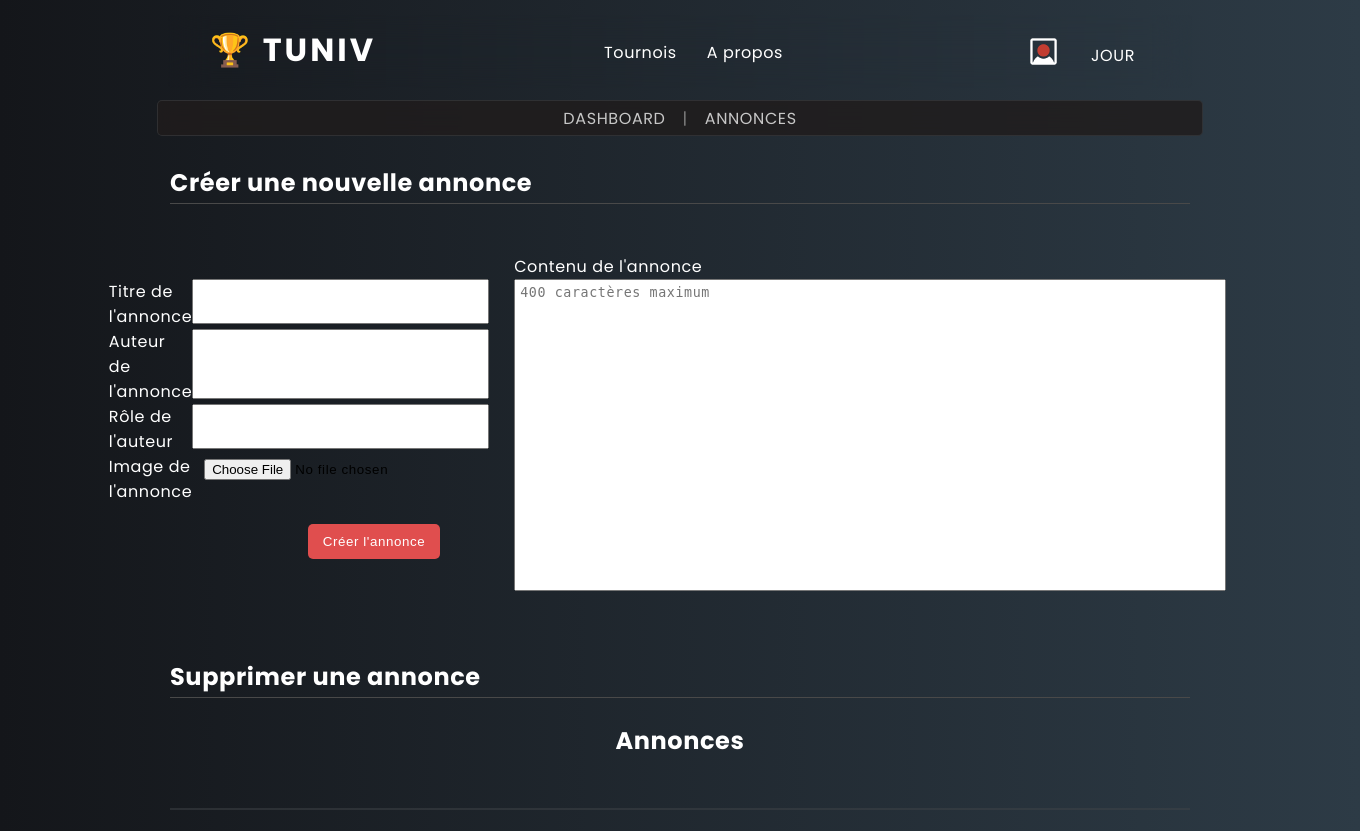
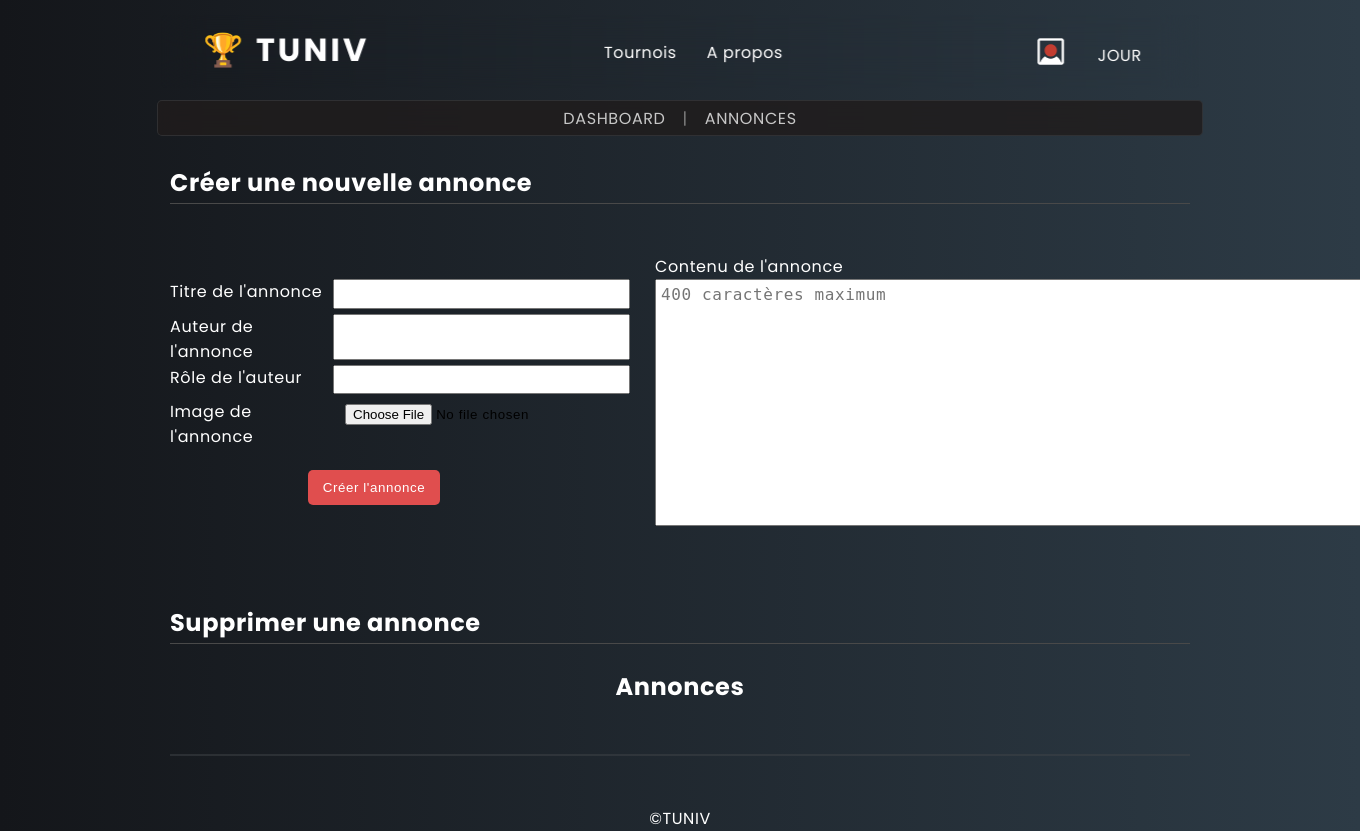
Before and after one commit to KaazDW/A2S3-SAE-TUNIV, a PHP site: page /pages/dashboard/form-annonce.php in a window 1360 px wide. Shown: the top 831 px of the page. Run offline with PHP 8.4, Linux system fonts and the light colour scheme; the visitor is signed in with stand-in values (Sample User, id 1); data that the repository does not hold is empty.

Commit message:
css change

```diff
--- a/assets/css/style.css
+++ b/assets/css/style.css
@@ -74,7 +74,7 @@
     display: flex;
     justify-content: space-between;
     align-items: center;
-    width: 75vw;
+    width: 76vw;
     padding: 7px 0px;
     padding-bottom: 10px;
     min-width: 590px;
@@ -84,7 +84,7 @@
 }
 main{
     margin-top: 150px;
-    animation: openPage 2s;
+    /* animation: openPage 2s; */
 }
 @keyframes openPage {
     from{
@@ -145,9 +145,6 @@
 }
 .scroll-style{
     border: 2px solid var(--color-border);
-    /* background-color: var(--color-body-background);
-    backdrop-filter: blur(10px); */
-
 }
 .admin-header{
     height: 30px;
@@ -165,7 +162,6 @@
     backdrop-filter: blur(10px);
     z-index: 2;
     padding: 2px 12px;
-
 }
 .admin-header ul{
     color: grey;
@@ -245,7 +241,7 @@
     font-style: oblique 20deg;
 }
 .index-actu .annonce-card .text-field span.role{
-    /* color: rgb(255, 255, 255); */
+    color: rgb(255, 255, 255);
 }
 .index-actu .annonce-card .text-field p:last-child{
     margin-top: 5px;
@@ -700,15 +696,17 @@
 }
 .main-admin-annonce-form .form .textarea{
     margin: 0 25px;
+    width: 50%;
 }
 .main-admin-annonce-form .form .textarea label{
     line-height: 25px;
 }
 .main-admin-annonce-form .form textarea{
-    width: 80%;
+    width: 100%;
     min-width: 700px;
     padding: 5px;
     min-height: 120%;
+    font-size: 16px;
     resize: none;
 }
 .main-admin-annonce-form .form-button{
@@ -739,7 +737,6 @@
 .main-editform-dashbadmin .edit-form-section form input{
     border-radius: 2px;
     grid-column: 2 / 4;
-
     border: none;
     padding: 5px;
 }
--- a/pages/dashboard/form-annonce.php
+++ b/pages/dashboard/form-annonce.php
@@ -21,7 +21,6 @@
 </head>
 <body>
     <?php include '../../modules/header.php';?>
-
     <main class="main-admin-annonce-form">
         <h2 class="title">Créer une nouvelle annonce</h2>
         <section class="form-annonce-section">
@@ -83,7 +82,6 @@
 
             <?php endforeach;?>
         </section>
-
     </main>
     <?php include '../../modules/footer.php'; ?>
 </body>
```
Lines whose indentation alone changed are shown as unchanged.
